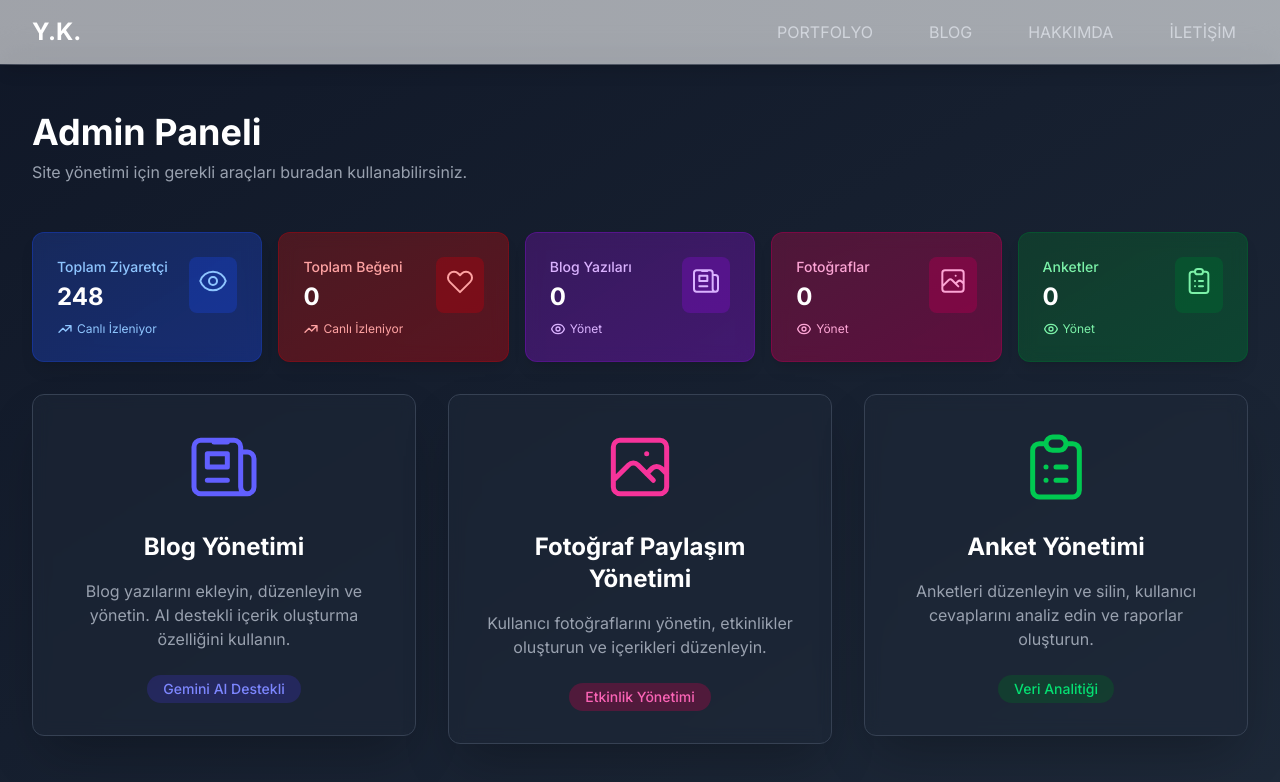
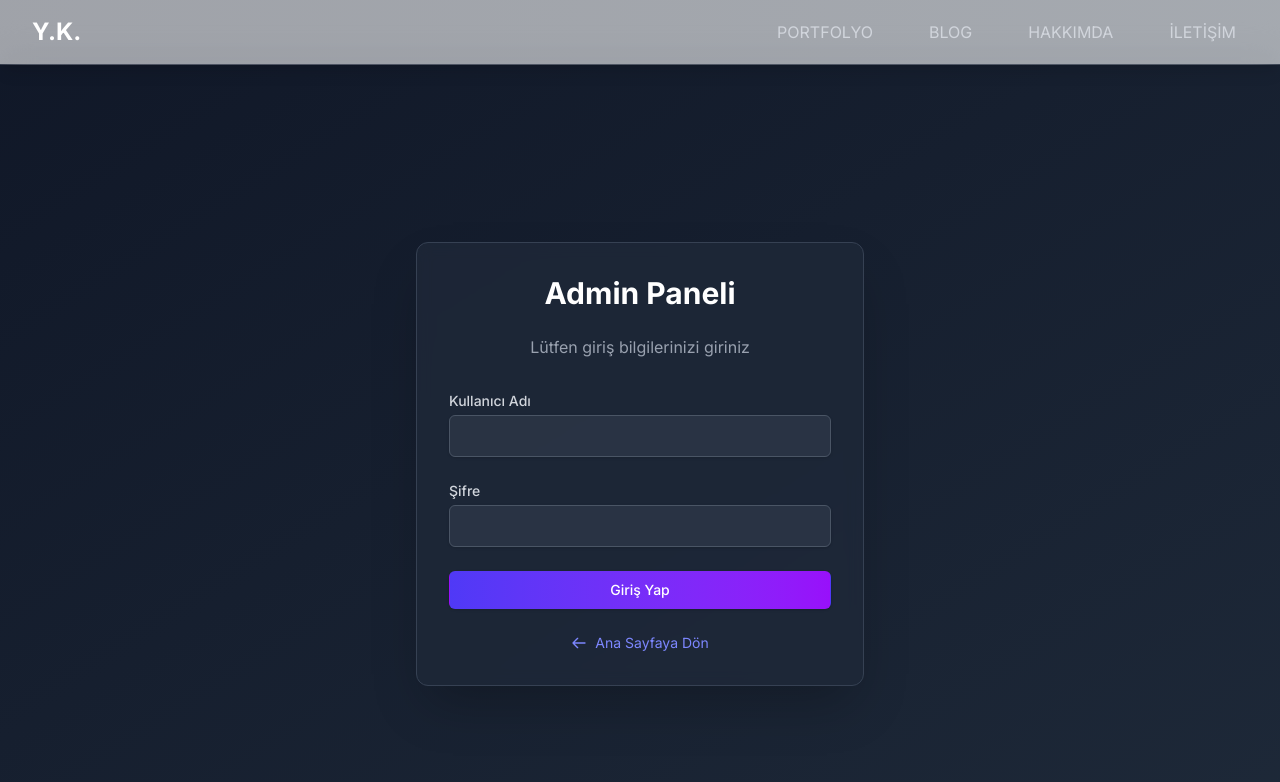
Before and after one commit to YusufKaya00/Portfolyo-Sitesi, a Next.js app: page /admin in a window 1280 px wide. Shown: the top 782 px of the page. Built offline with nearby package versions, Linux system fonts and the light colour scheme.

Commit message:
Admin paneline giriş doğrulama sistemi eklendi ve animasyon sorunları çözüldü

```diff
--- a/app/admin/blog/page.tsx
+++ b/app/admin/blog/page.tsx
@@ -3,7 +3,7 @@
 import React, { useState, useEffect, Suspense } from 'react';
 import { motion } from 'framer-motion';
 import Link from 'next/link';
-import { useSearchParams } from 'next/navigation';
+import { useSearchParams, useRouter } from 'next/navigation';
 
 interface BlogPost {
   id: string;
@@ -20,14 +20,26 @@ function BlogSearchParams() {
 }
 
 export default function AdminBlogPage() {
+  const router = useRouter();
+  const [isAuthenticated, setIsAuthenticated] = useState(false);
+  const [loading, setLoading] = useState(true);
   const [posts, setPosts] = useState<BlogPost[]>([]);
-  const [loading, setLoading] = useState(true);
   const [error, setError] = useState<string | null>(null);
   const [title, setTitle] = useState('');
   const [content, setContent] = useState('');
   const [generating, setGenerating] = useState(false);
   const [saving, setSaving] = useState(false);
   const [prompt, setPrompt] = useState('');
+
+  useEffect(() => {
+    const authStatus = sessionStorage.getItem('adminAuthenticated');
+    if (authStatus !== 'true') {
+      router.push('/admin');
+    } else {
+      setIsAuthenticated(true);
+    }
+    setLoading(false);
+  }, [router]);
 
   useEffect(() => {
     fetchPosts();
@@ -152,6 +164,18 @@ export default function AdminBlogPage() {
       setError(`Silme hatası: ${error.message}`);
     }
   };
+
+  if (loading) {
+    return (
+      <div className="min-h-screen bg-gradient-to-br from-gray-900 to-gray-800 py-12 px-4 sm:px-6 lg:px-8 flex items-center justify-center">
+        <div className="text-white text-xl">Yükleniyor...</div>
+      </div>
+    );
+  }
+
+  if (!isAuthenticated) {
+    return null;
+  }
 
   return (
     <div className="min-h-screen bg-gradient-to-br from-gray-900 to-gray-800 py-12 px-4 sm:px-6 lg:px-8">
--- a/app/admin/page.tsx
+++ b/app/admin/page.tsx
@@ -18,6 +18,39 @@ export default function AdminPage() {
   const [photoCount, setPhotoCount] = useState(0);
   const [surveyCount, setSurveyCount] = useState(0);
   const [loading, setLoading] = useState(true);
+
+  // Kimlik doğrulama için
+  const [isAuthenticated, setIsAuthenticated] = useState(false);
+  const [username, setUsername] = useState('');
+  const [password, setPassword] = useState('');
+  const [authError, setAuthError] = useState('');
+
+  // Sayfa yüklendiğinde oturum durumunu kontrol et
+  useEffect(() => {
+    const authStatus = sessionStorage.getItem('adminAuthenticated');
+    if (authStatus === 'true') {
+      setIsAuthenticated(true);
+    }
+  }, []);
+
+  // Giriş fonksiyonu
+  const handleLogin = (e: React.FormEvent) => {
+    e.preventDefault();
+
+    if (username === 'sky' && password === 'bsd') {
+      setIsAuthenticated(true);
+      sessionStorage.setItem('adminAuthenticated', 'true');
+      setAuthError('');
+    } else {
+      setAuthError('Geçersiz kullanıcı adı veya şifre!');
+    }
+  };
+
+  // Çıkış fonksiyonu
+  const handleLogout = () => {
+    setIsAuthenticated(false);
+    sessionStorage.removeItem('adminAuthenticated');
+  };
 
   // Ziyaretçi sayısını artırma fonksiyonu
   const incrementVisitorCount = () => {
@@ -138,6 +171,79 @@ export default function AdminPage() {
     return () => clearInterval(likesInterval);
   }, [totalLikes]);
 
+  // Eğer kimlik doğrulama yapılmamışsa, giriş formunu göster
+  if (!isAuthenticated) {
+    return (
+      <div className="min-h-screen bg-gradient-to-br from-gray-900 to-gray-800 py-12 px-4 sm:px-6 lg:px-8 flex items-center justify-center">
+        <motion.div
+          initial={{ opacity: 0, y: -20 }}
+          animate={{ opacity: 1, y: 0 }}
+          transition={{ duration: 0.5 }}
+          className="max-w-md w-full p-8 bg-gray-800/80 backdrop-blur-sm rounded-xl shadow-2xl border border-gray-700"
+        >
+          <h2 className="text-3xl font-bold text-white mb-6 text-center">Admin Paneli</h2>
+          <p className="text-gray-400 mb-8 text-center">Lütfen giriş bilgilerinizi giriniz</p>
+
+          {authError && (
+            <div className="bg-red-900/50 border border-red-700 text-red-300 px-4 py-3 rounded mb-6">
+              <p>{authError}</p>
+            </div>
+          )}
+
+          <form onSubmit={handleLogin} className="space-y-6">
+            <div>
+              <label htmlFor="username" className="block text-sm font-medium text-gray-300">
+                Kullanıcı Adı
+              </label>
+              <input
+                id="username"
+                name="username"
+                type="text"
+                required
+                value={username}
+                onChange={(e) => setUsername(e.target.value)}
+                className="mt-1 block w-full bg-gray-700/50 border border-gray-600 rounded-md shadow-sm py-2 px-3 text-white focus:outline-none focus:ring-2 focus:ring-indigo-500 focus:border-transparent"
+              />
+            </div>
+
+            <div>
+              <label htmlFor="password" className="block text-sm font-medium text-gray-300">
+                Şifre
+              </label>
+              <input
+                id="password"
+                name="password"
+                type="password"
+                required
+                value={password}
+                onChange={(e) => setPassword(e.target.value)}
+                className="mt-1 block w-full bg-gray-700/50 border border-gray-600 rounded-md shadow-sm py-2 px-3 text-white focus:outline-none focus:ring-2 focus:ring-indigo-500 focus:border-transparent"
+              />
+            </div>
+
+            <div>
+              <button
+                type="submit"
+                className="w-full flex justify-center py-2 px-4 border border-transparent rounded-md shadow-sm text-sm font-medium text-white bg-gradient-to-r from-indigo-600 to-purple-600 hover:from-indigo-700 hover:to-purple-700 focus:outline-none focus:ring-2 focus:ring-offset-2 focus:ring-indigo-500"
+              >
+                Giriş Yap
+              </button>
+            </div>
+          </form>
+
+          <div className="mt-6">
+            <Link href="/" className="text-sm text-indigo-400 hover:text-indigo-300 flex items-center justify-center">
+              <svg className="w-4 h-4 mr-2" fill="none" stroke="currentColor" viewBox="0 0 24 24">
+                <path strokeLinecap="round" strokeLinejoin="round" strokeWidth={2} d="M10 19l-7-7m0 0l7-7m-7 7h18" />
+              </svg>
+              Ana Sayfaya Dön
+            </Link>
+          </div>
+        </motion.div>
+      </div>
+    );
+  }
+
   return (
     <div className="min-h-screen bg-gradient-to-br from-gray-900 to-gray-800 py-12 px-4 sm:px-6 lg:px-8">
       <div className="max-w-7xl mx-auto">
@@ -145,10 +251,19 @@ export default function AdminPage() {
           initial={{ opacity: 0, y: -20 }}
           animate={{ opacity: 1, y: 0 }}
           transition={{ duration: 0.5 }}
-          className="mb-12"
+          className="mb-12 flex justify-between items-center"
         >
-          <h1 className="text-4xl font-bold text-white mb-2">Admin Paneli</h1>
-          <p className="text-gray-400">Site yönetimi için gerekli araçları buradan kullanabilirsiniz.</p>
+          <div>
+            <h1 className="text-4xl font-bold text-white mb-2">Admin Paneli</h1>
+            <p className="text-gray-400">Site yönetimi için gerekli araçları buradan kullanabilirsiniz.</p>
+          </div>
+
+          <button
+            onClick={handleLogout}
+            className="px-4 py-2 bg-red-600/30 hover:bg-red-600/50 text-red-200 rounded-lg border border-red-500/30 transition-colors"
+          >
+            Çıkış Yap
+          </button>
         </motion.div>
 
         {/* İstatistik Kartları */}
--- a/app/admin/photo-sharing/page.tsx
+++ b/app/admin/photo-sharing/page.tsx
@@ -3,6 +3,7 @@
 import React, { useState, useEffect } from 'react';
 import { motion } from 'framer-motion';
 import Link from 'next/link';
+import { useRouter } from 'next/navigation';
 
 interface Event {
   id: string;
@@ -33,16 +34,28 @@ interface Comment {
 }
 
 export default function AdminPhotoSharingPage() {
+  const router = useRouter();
+  const [isAuthenticated, setIsAuthenticated] = useState(false);
+  const [loading, setLoading] = useState(true);
   const [events, setEvents] = useState<Event[]>([]);
   const [photos, setPhotos] = useState<Photo[]>([]);
   const [selectedEvent, setSelectedEvent] = useState<string | null>(null);
   const [eventName, setEventName] = useState('');
   const [eventDescription, setEventDescription] = useState('');
   const [eventDate, setEventDate] = useState('');
-  const [loading, setLoading] = useState(true);
   const [saving, setSaving] = useState(false);
   const [error, setError] = useState<string | null>(null);
   const [selectedPhotos, setSelectedPhotos] = useState<string[]>([]);
+
+  useEffect(() => {
+    const authStatus = sessionStorage.getItem('adminAuthenticated');
+    if (authStatus !== 'true') {
+      router.push('/admin');
+    } else {
+      setIsAuthenticated(true);
+    }
+    setLoading(false);
+  }, [router]);
 
   useEffect(() => {
     fetchEvents();
@@ -171,6 +184,18 @@ export default function AdminPhotoSharingPage() {
   const filteredPhotos = selectedEvent
     ? photos.filter(photo => photo.eventId === selectedEvent)
     : photos;
+
+  if (loading) {
+    return (
+      <div className="min-h-screen bg-gradient-to-br from-gray-900 to-gray-800 py-12 px-4 sm:px-6 lg:px-8 flex items-center justify-center">
+        <div className="text-white text-xl">Yükleniyor...</div>
+      </div>
+    );
+  }
+
+  if (!isAuthenticated) {
+    return null;
+  }
 
   return (
     <div className="min-h-screen bg-gradient-to-br from-gray-900 to-gray-800 py-12 px-4 sm:px-6 lg:px-8">
--- a/app/admin/surveys/page.tsx
+++ b/app/admin/surveys/page.tsx
@@ -5,6 +5,7 @@ import { motion } from 'framer-motion';
 import Link from 'next/link';
 import { formatDistanceToNow } from 'date-fns';
 import { tr } from 'date-fns/locale';
+import { useRouter } from 'next/navigation';
 
 // Anket ve cevap tipleri
 interface Question {
@@ -38,12 +39,25 @@ interface Submission {
 }
 
 export default function AdminSurveys() {
+  const router = useRouter();
+  const [isAuthenticated, setIsAuthenticated] = useState(false);
   const [surveys, setSurveys] = useState<Survey[]>([]);
   const [submissions, setSubmissions] = useState<Submission[]>([]);
   const [loading, setLoading] = useState(true);
   const [expandedSurvey, setExpandedSurvey] = useState<string | null>(null);
   const [confirmDelete, setConfirmDelete] = useState<string | null>(null);
   const [editingSurvey, setEditingSurvey] = useState<Survey | null>(null);
+
+  // Kimlik doğrulama kontrolü
+  useEffect(() => {
+    const authStatus = sessionStorage.getItem('adminAuthenticated');
+    if (authStatus !== 'true') {
+      router.push('/admin');
+    } else {
+      setIsAuthenticated(true);
+    }
+    setLoading(false);
+  }, [router]);
 
   // LocalStorage'dan verileri yükleme
   useEffect(() => {
@@ -115,6 +129,20 @@ export default function AdminSurveys() {
     return submissions.filter(submission => submission.surveyId === surveyId).length;
   };
 
+  // Sayfa yüklenene kadar yükleniyor ekranı göster
+  if (loading) {
+    return (
+      <div className="min-h-screen bg-gradient-to-br from-gray-900 to-gray-800 py-12 px-4 sm:px-6 lg:px-8 flex items-center justify-center">
+        <div className="text-white text-xl">Yükleniyor...</div>
+      </div>
+    );
+  }
+
+  // Kimlik doğrulanmadıysa içerik gösterilmeyecek (router.push ile admin sayfasına yönlendirilecek)
+  if (!isAuthenticated) {
+    return null;
+  }
+
   return (
     <div className="min-h-screen bg-gradient-to-br from-gray-900 to-gray-800 py-12 px-4 sm:px-6 lg:px-8">
       <div className="max-w-7xl mx-auto">
@@ -136,13 +164,6 @@ export default function AdminSurveys() {
             <span className="ml-2">Anketleri düzenleyin, silin ve yönetin</span>
           </p>
         </motion.div>
-
-        {/* Yükleniyor */}
-        {loading && (
-          <div className="flex justify-center my-12">
-            <div className="animate-spin rounded-full h-12 w-12 border-t-2 border-b-2 border-green-500"></div>
-          </div>
-        )}
 
         {/* Anket listesi */}
         {!loading && (
```
Also changed, not shown: app/page.tsx (+53 -5 lines).
